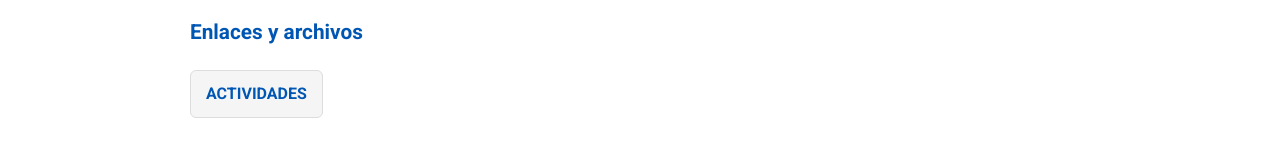
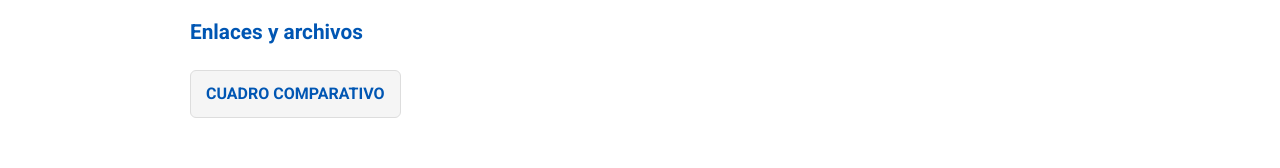
Before and after one commit to CarrilloCJ/Base-de-Datos-II.io.github, a plain HTML site: page semana3.html in a window 1280 px wide. Shown: the part 316-484 px from the top of the page. Drawn offline with Linux system fonts and the light colour scheme.

Commit message:
Revise semana3.html with new content and links
Updated links and fixed HTML structure.

```diff
--- a/semana3.html
+++ b/semana3.html
@@ -21,7 +21,7 @@
 
             <h3>Enlaces y archivos </h3>
             <ul>
-<li><a href="https://www.canva.com/design/DAG0m8ZamvU/JAYUGkNBUAa99mM01DAQ4g/edit" target="_blank">ACTIVIDADES</a></li>
+<li><a href="https://www.canva.com/design/DAG15g85POk/siLUGQa35ShxTXZ8UCWeiA/edit" target="_blank">CUADRO COMPARATIVO</a></li>
 
             </ul>
             </pre>
```
